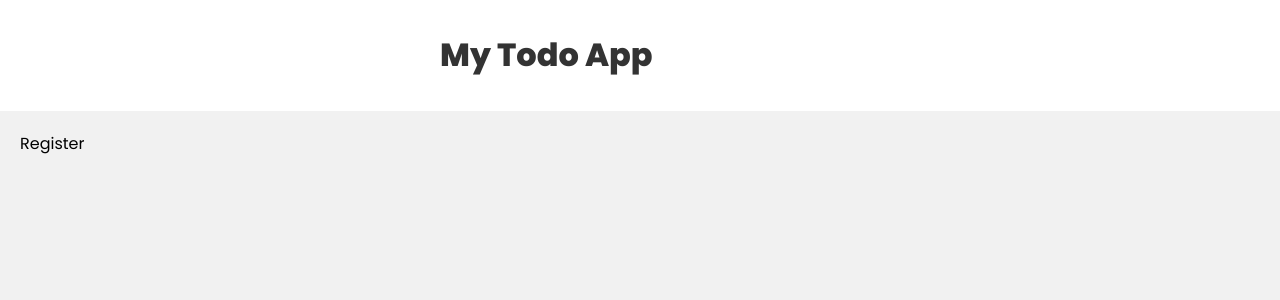
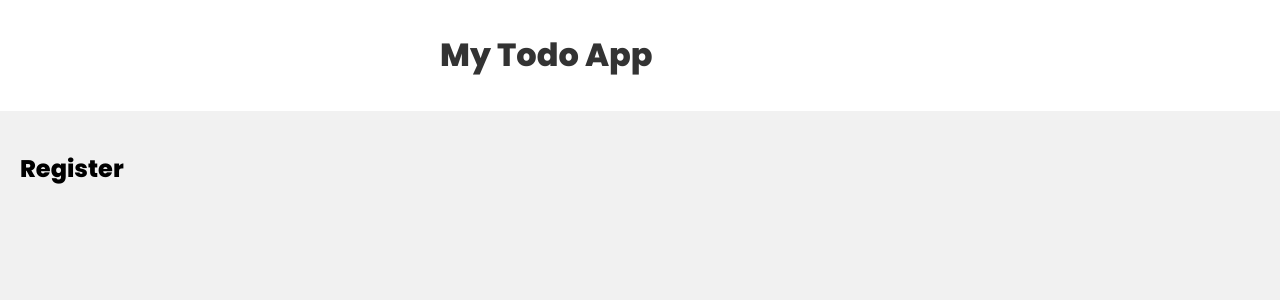
Before and after one commit to JAYMAC1/mern-todo, a React (Create React App) app in the folder frontend/: page /register in a window 1280 px wide. Shown: the top 300 px of the page. Built offline with nearby package versions, Linux system fonts and the light colour scheme.

Commit message:
fix pages

```diff
--- a/frontend/src/pages/Home.jsx
+++ b/frontend/src/pages/Home.jsx
@@ -1,7 +1,7 @@
 import React from 'react'
 
 const Home = () => {
-  return <div>Home</div>
+  return <h2>Home</h2>
 }
 
 export default Home
--- a/frontend/src/pages/Login.jsx
+++ b/frontend/src/pages/Login.jsx
@@ -1,7 +1,7 @@
 import React from 'react'
 
 const Login = () => {
-  return <div>Login</div>
+  return <h2>Login</h2>
 }
 
 export default Login
--- a/frontend/src/pages/Register.jsx
+++ b/frontend/src/pages/Register.jsx
@@ -1,7 +1,7 @@
 import React from 'react'
 
 const Register = () => {
-  return <div>Register</div>
+  return <h2>Register</h2>
 }
 
 export default Register
```
